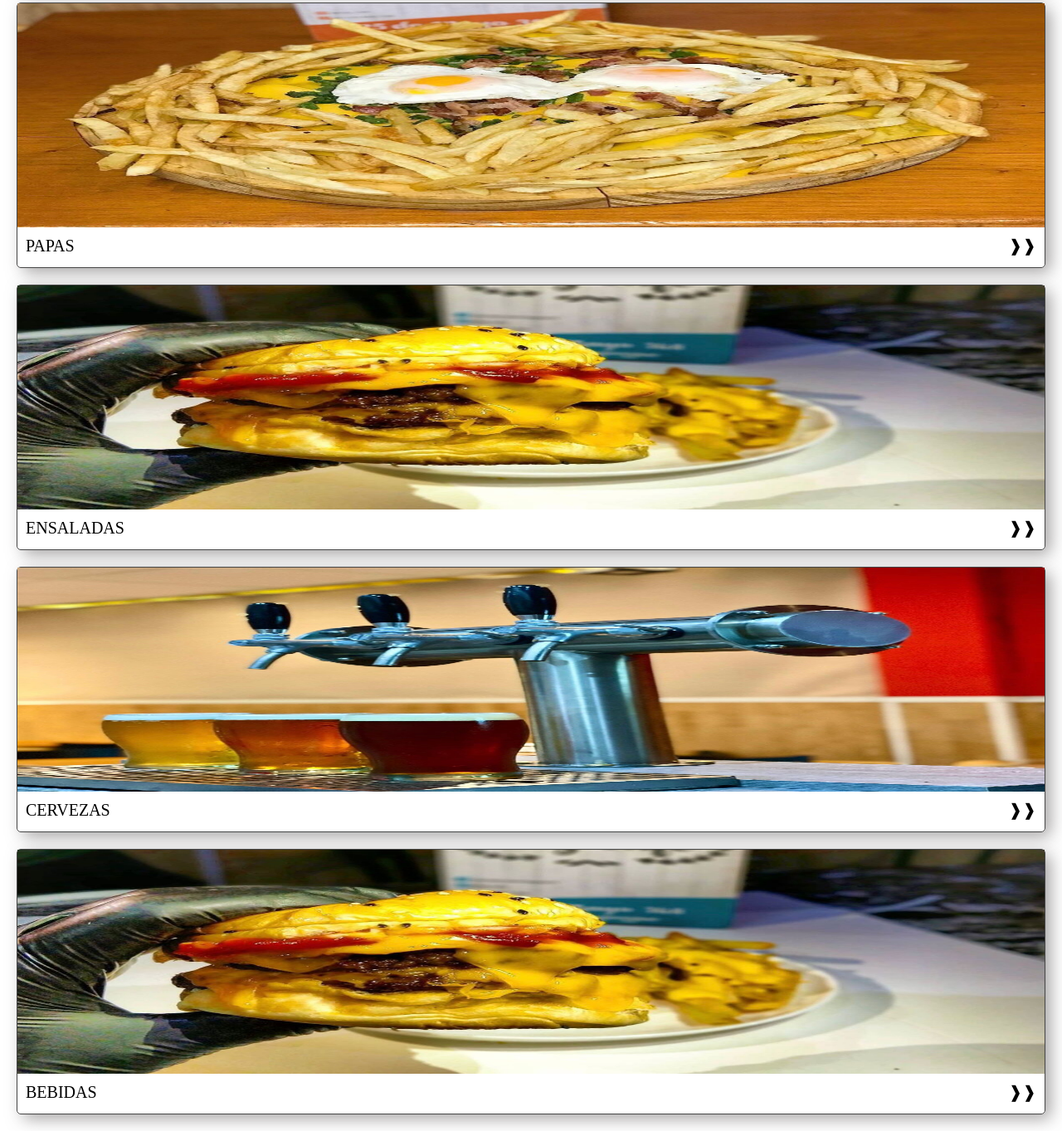
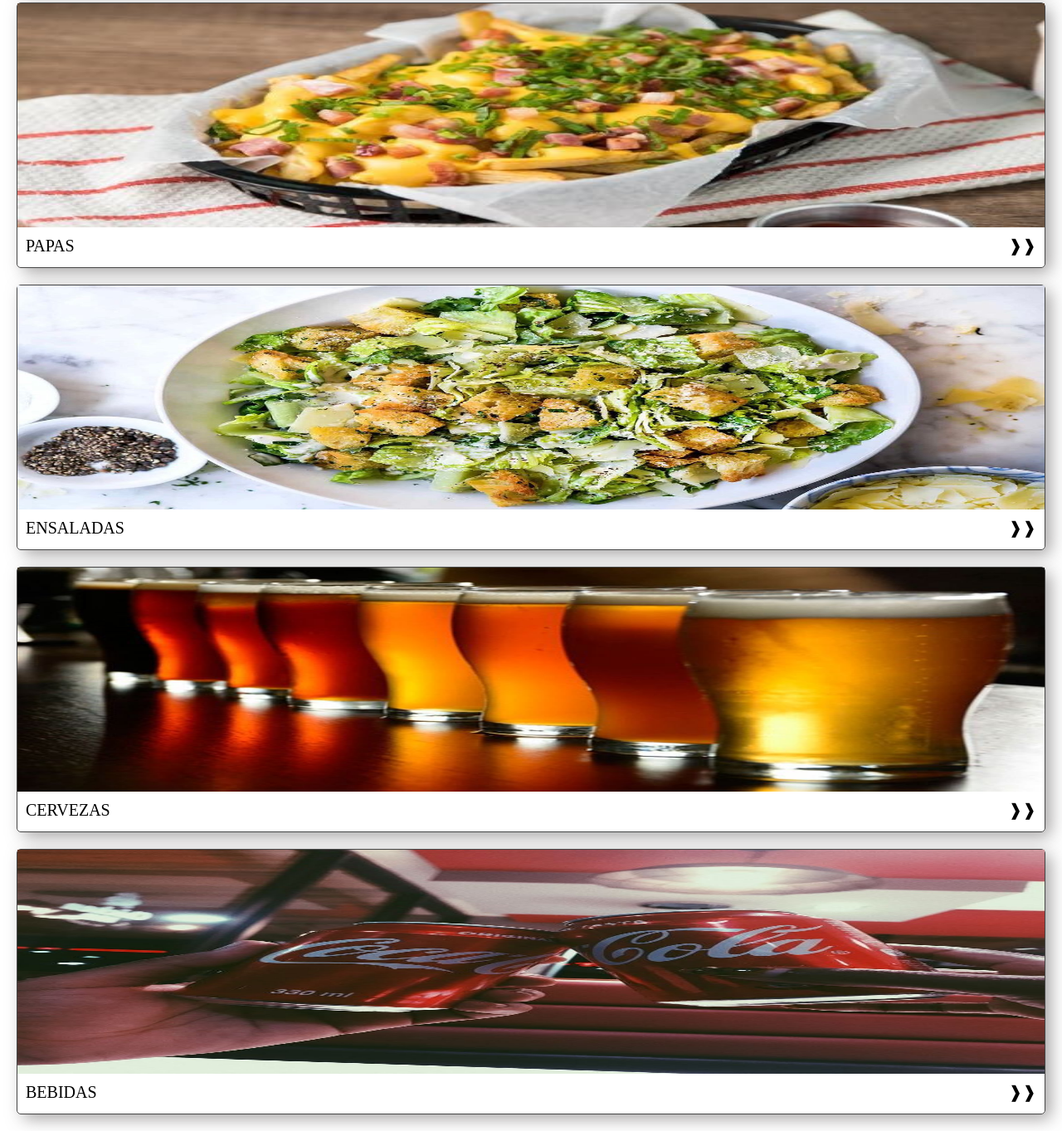
Before and after one commit to crissegura/coyycafe.crissegura.github.io, a plain HTML site: page index.html in a window 1280 px wide. Shown: the part 753-2116 px from the top of the page at 83% size. Drawn offline with nearby package versions, Linux system fonts and the light colour scheme.

Commit message:
Add files via upload

```diff
--- a/index.html
+++ b/index.html
@@ -64,7 +64,7 @@
         </section>
         <section class="papas" >
           <a href="./pages/papas.html">
-            <img src="./assets/img/papasfritas.jpeg" alt="Papas">
+            <img src="./assets/img/papas.jpg" alt="Papas">
             <div>
               <h3>PAPAS</h3>
               <h3>❱❱</h3>
@@ -73,7 +73,7 @@
         </section>
         <section class="hamburuesas" >
           <a href="./pages/hamburguesas.html">
-            <img src="./assets/img/burga.jpeg" alt="Hamburguesa">
+            <img src="./assets/img/ensaladas.jpg" alt="Hamburguesa">
             <div>
               <h3>ENSALADAS</h3>
               <h3>❱❱</h3>
@@ -82,7 +82,7 @@
         </section>
         <section class="hamburuesas" >
           <a href="./pages/">
-            <img src="./assets/img/pintas.jpeg" alt="Cervezas">
+            <img src="./assets/img/pintas.jpg" alt="Cervezas">
             <div>
               <h3>CERVEZAS</h3>
               <h3>❱❱</h3>
@@ -91,7 +91,7 @@
         </section>
         <section class="hamburuesas" >
           <a href="./pages/hamburguesas.html">
-            <img src="./assets/img/burga.jpeg" alt="Hamburguesa">
+            <img src="./assets/img/bebidas.jpg" alt="Hamburguesa">
             <div>
               <h3>BEBIDAS</h3>
               <h3>❱❱</h3>
--- a/scss/_header.scss
+++ b/scss/_header.scss
@@ -0,0 +1,3 @@
+.navbar{
+    background-color: red;
+}
```
Also changed, not shown: assets/img/bebidas.jpg (added), assets/img/ensaladas.jpg (added), assets/img/papas.jpg (added), assets/img/pintas.jpg (added), css/style.css.
